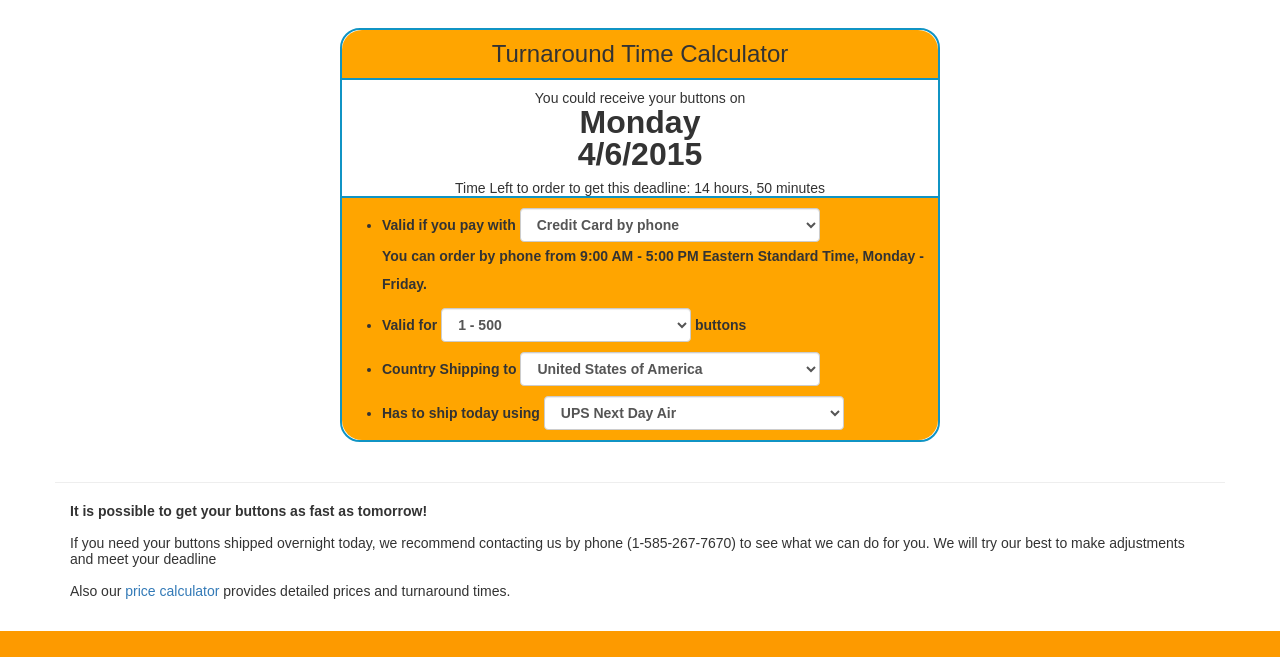
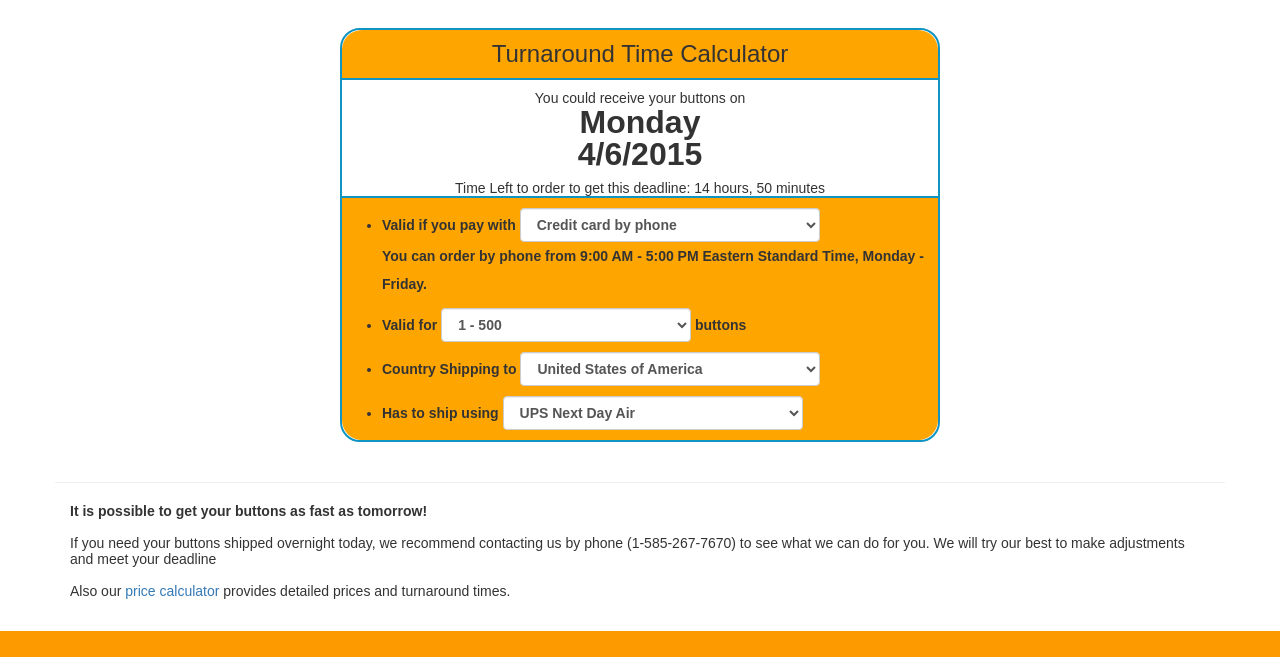
Before and after one commit to wackygeoff/wackybuttons, a Jekyll site: the page built from turnaround.html, in a window 1280 px wide, cut to the strip 248-905 px from the top of the page. Built offline with Jekyll 4.4.1, drawn with Linux system fonts in a browser that asks for light colours; nearby versions of some CDN libraries; comment, search, counter and statistics services are not loaded; some of the changed lines change nothing that is shown.

Commit message:
changes to turnaround
changes to turnaround

```diff
--- a/js/turnaround.js
+++ b/js/turnaround.js
@@ -1,5 +1,297 @@
+
+//--The following functions generate the content of the turnaround page--
+//--by adding or removing from the arays below will control how the forms will display on the page--
+//--and what will be available to the customer to choose from--
+
+//types of payment accepted
+function getPaymentTypes(){
+var paymentType = [];
+var paymentTime = [];
+paymentType[0] = 'Credit card by phone'; //payment type
+paymentTime[0] = [];
+paymentTime[0]['best'] = 0; //best case senario, how long it will take in days
+paymentTime[0]['worst'] = 0; //worst case senario, how long it will take in days
+paymentType[1] = 'Credit card or PayPal online';
+paymentTime[1] = [];
+paymentTime[1]['best'] = 0;
+paymentTime[1]['worst'] = 0;
+paymentType[2] = 'Bank account (eCheck) through PayPal';
+paymentTime[2] = [];
+paymentTime[2]['best'] = 3;
+paymentTime[2]['worst'] = 5;
+paymentType[3] = 'Bank - wire transfer';
+paymentTime[3] = [];
+paymentTime[3]['best'] = 2;
+paymentTime[3]['worst'] = 5;
+paymentType[4] = 'Check by mail';
+paymentTime[4] = [];
+paymentTime[4]['best'] = 2;
+paymentTime[4]['worst'] = 7;
+paymentType[5] = 'Money order by mail';
+paymentTime[5] = [];
+paymentTime[5]['best'] = 2;
+paymentTime[5]['worst'] = 7;
+return new Array(paymentType, paymentTime);
+}
+
+//quantity ranges to determine production time
+function getQtySelections(){
+var qtySelection = [];
+var productionTime = [];
+qtySelection[0] = '1 - 500';
+productionTime[0] = [];
+productionTime[0]['best'] = 0;
+productionTime[0]['worst'] = 1;
+qtySelection[1] = '501 - 1000';
+productionTime[1] = [];
+productionTime[1]['best'] = 1;
+productionTime[1]['worst'] = 2;
+qtySelection[2] = '1001 - 2000';
+productionTime[2] = [];
+productionTime[2]['best'] = 2;
+productionTime[2]['worst'] = 3;
+qtySelection[3] = '2001 - 5000';
+productionTime[3] = [];
+productionTime[3]['best'] = 3;
+productionTime[3]['worst'] = 5;
+qtySelection[4] = '5001 - 10000';
+productionTime[4] = [];
+productionTime[4]['best'] = 4;
+productionTime[4]['worst'] = 7;
+qtySelection[5] = '10001 - 25000';
+productionTime[5] = [];
+productionTime[5]['best'] = 5;
+productionTime[5]['worst'] = 10;
+qtySelection[6] = 'more than 25000';
+productionTime[6] = [];
+productionTime[6]['best'] = -1;
+productionTime[6]['worst'] = -1;
+return new Array(qtySelection, productionTime);
+}
 
 
+//domestic shipping options and how long they can take
+function getDomesticShipping(){
+var domesticShippingSel = [];
+var shippingTime = [];
+domesticShippingSel[0] = 'UPS Next Day Air';
+shippingTime[0] = [];
+shippingTime[0]['best'] = 1;
+shippingTime[0]['worst'] = 1;
+domesticShippingSel[1] = 'USPS Priority Mail Express';
+shippingTime[1] = [];
+shippingTime[1]['best'] = 1;
+shippingTime[1]['worst'] = 2;
+domesticShippingSel[2] = 'UPS 2nd Day Air';
+shippingTime[2] = [];
+shippingTime[2]['best'] = 2;
+shippingTime[2]['worst'] = 2;
+domesticShippingSel[3] = 'UPS 3 Day Select';
+shippingTime[3] = [];
+shippingTime[3]['best'] = 3;
+shippingTime[3]['worst'] = 3;
+domesticShippingSel[4] = 'USPS Priority Mail';
+shippingTime[4] = [];
+shippingTime[4]['best'] = 2;
+shippingTime[4]['worst'] = 4;
+domesticShippingSel[5] = 'UPS Ground';
+shippingTime[5] = [];
+shippingTime[5]['best'] = 2;
+shippingTime[5]['worst'] = 6;
+domesticShippingSel[6] = 'USPS First Class Mail';
+shippingTime[6] = [];
+shippingTime[6]['best'] = 3;
+shippingTime[6]['worst'] = 7;
+domesticShippingSel[7] = 'Wacky Saver Shipping';
+shippingTime[7] = [];
+shippingTime[7]['best'] = 2;
+shippingTime[7]['worst'] = 7;
+return new Array(domesticShippingSel, shippingTime);
+}
+
+//international shipping options and how long they can take
+function getInternationalShipping(){
+var internatShippingSel = [];
+var shippingTime = [];
+internatShippingSel[0] = 'USPS Priority Mail Express International';
+shippingTime[0] = [];
+shippingTime[0]['best'] = 3;
+shippingTime[0]['worst'] = 5;
+internatShippingSel[1] = 'USPS Priority Mail International';
+shippingTime[1] = [];
+shippingTime[1]['best'] = 6;
+shippingTime[1]['worst'] = 10;
+internatShippingSel[2] = 'USPS First Class Mail International';
+shippingTime[2] = [];
+shippingTime[2]['best'] = 7;
+shippingTime[2]['worst'] = 21;
+return new Array(internatShippingSel, shippingTime);
+}
+
+//--end functions that alter page content--
+
+
+//--determine the cutoff time to pay for an order--
+function getCutOffTime(curhours){
+//11:59 PM is 3:59 AM GMT - for midnight
+
+//default
+//6:00 AM EST is 10:00 AM GMT
+var cutofftime = 10;
+
+//check for special case
+//if cc by phone, shipping to US, 1-500 buttons, Next Day Air
+//12 pm is 4pm GMT (16 hundred hours GMT)
+if(getPaymentTypes()[0][document.timecalc.paying.value] == 'Credit card by phone' && (getDomesticShipping()[0][document.timecalc.shipping.value] == 'UPS Next Day Air' || getDomesticShipping()[0][document.timecalc.shipping.value] == 'USPS Priority Mail Express') && document.timecalc.country.value == "United States of America" && curhours < 16 && curhours > 11){
+cutofftime = 16;
+}
+
+return cutofftime;
+}
+//--end determine the cutoff time to pay for an order--
+
+
+
+
+
+
+
+function evalPaymentTime(){
+
+var paymenttypes = getPaymentTypes()[0];
+var paymenttime = getPaymentTypes()[1];
+var specialcase;
+var error;
+var payingval = document.timecalc.paying.value;
+var best = paymenttime[payingval]['best'];
+var worst = paymenttime[payingval]['worst'];
+var curtime = new Date();
+var curhours = curtime.getUTCHours()
+
+
+//-------conditions for how long it takes to pay--------------
+if(paymenttypes[payingval] == "Credit card by phone" && curhours < 16 && curhours > 11){
+specialcase = "by 12:00 PM Noon EST Today! Call us at 585-267-7670 to get your order scheduled.";
+}
+else if(paymenttypes[payingval] == 'Check by mail' || paymenttypes[payingval] == 'Money order by mail'){
+specialcase = "This quotation assumes your payment will take 1 week (7 days) for us to receive your payment in the mail.";
+}
+else{
+specialcase = "before 6:00 AM Eastern Standard Time.";
+//if after noon and paying with cc by phone
+if(paymenttypes[payingval] == "Credit card by phone"){
+specialcase = "You can order by phone from 9:00 AM - 5:00 PM Eastern Standard Time, Monday - Friday.";
+}
+}
+//-------end conditions for how long it takes to pay--------------
+
+
+return new Array(best, worst, specialcase, error);
+}
+
+
+
+
+
+
+
+function evalProductionTime(){
+var specialcase;
+var error;
+var qtytypes = getQtySelections()[0];
+var productiontime = getQtySelections()[1];
+var best = productiontime[document.timecalc.qty.value]['best'];
+var worst = productiontime[document.timecalc.qty.value]['worst'];
+
+
+//-------conditions for how long it takes to produce--------------
+if(best == -1){
+error = 'Unable to determine turnaround time. <a href="contact.php">Contact us</a> directly for turnaround quotation.';
+}
+//-------end conditions for how long it takes to produce--------------
+
+return new Array(best, worst, specialcase, error);
+}
+
+
+
+
+
+
+
+
+
+function evalShippingTime(){
+var specialcase;
+var error;
+var shippingtypes
+var shippingtime
+if(document.timecalc.country.value == "United States of America"){
+shippingtypes = getDomesticShipping()[0];
+shippingtime = getDomesticShipping()[1];
+}else{
+shippingtypes = getInternationalShipping()[0];
+shippingtime = getInternationalShipping()[1];
+}
+
+var best = shippingtime[document.timecalc.shipping.value]['best'];
+var worst = shippingtime[document.timecalc.shipping.value]['worst'];
+
+//-------conditions for how long it takes to ship--------------
+if(shippingtypes[document.timecalc.shipping.value].toLowerCase().indexOf("international") > -1){
+specialcase = "This quotation assumes minimal customs delays for international shipments. Delays at customs could cause your package to be received later than expected.";
+}
+//-------conditions for how long it takes to ship--------------
+
+return new Array(best, worst, specialcase, error);
+}
+
+
+
+
+
+
+
+//--generate html code for dropdown menus of the turnaround page--
+function payment_types_html(){
+paymenttypes = getPaymentTypes()[0];
+outputhtml = "";
+for(i = 0; i < paymenttypes.length; i++){
+outputhtml = outputhtml + '<option value="'+i+'">'+paymenttypes[i]+'</option>';
+}
+return outputhtml;
+}
+
+function qty_selections_html(){
+qtysel = getQtySelections()[0];
+outputhtml = "";
+for(i = 0; i < qtysel.length; i++){
+outputhtml = outputhtml + '<option value="'+i+'">'+qtysel[i]+'</option>';
+}
+return outputhtml;
+}
+
+function domestic_shipping_html(){
+domshipsel = getDomesticShipping()[0];
+outputhtml = "";
+for(i = 0; i < domshipsel.length; i++){
+outputhtml = outputhtml + '<option value="'+i+'">'+domshipsel[i]+'</option>';
+}
+return outputhtml;
+}
+
+function international_shipping_html(){
+intershipsel = getInternationalShipping()[0];
+outputhtml = "";
+for(i = 0; i < intershipsel.length; i++){
+outputhtml = outputhtml + '<option value="'+i+'">'+intershipsel[i]+'</option>';
+}
+return outputhtml;
+}
+//--end generate html code for dropdown menus of the turnaround page--
+
+
+//calculate date we are shipping out
 function calculate_ship_date(inpdate){
 var shipday = inpdate || new Date();//date inputted otherwise use todays date
 
@@ -32,10 +324,10 @@
 return shipday;
 }
 
-
+//calculate date of delivery
 function calculate_delivery_date(transitdays, shipdate){
 //takes the number of days in transit as an integer
-
+var upsorpo = is_ups_or_po();
 var deliveryday = shipdate || calculate_ship_date();//use date inputted as ship date otherwise use tomorrows date
 
 for(i = 1; i <= transitdays; i++){//loop for each transit day
@@ -44,7 +336,7 @@
 deliveryday.setDate(deliveryday.getDate() + 1);//add a day
 //then check if the day we set falls on a day that cannot be delivered
 //if so change to the day after
-while(deliveryday.getDay() == 6 || deliveryday.getDay() == 0){ // || shipday == holiday
+while( (upsorpo == 'ups' && deliveryday.getDay() == 6) || deliveryday.getDay() == 0){ // || shipday == holiday
 deliveryday.setDate(deliveryday.getDate() + 1);
 }
 
@@ -71,28 +363,13 @@
 
 
 
-
+//if country is changed see if we need to switch to international shipping options
 function changeCountry(){
 
 if(document.timecalc.country.value == "United States of America"){
-shippingtext = ' \
-<option value="1" selected="selected">UPS Next Day Air</option> \
-<option value="2">USPS Priority Mail Express</option> \
-<option value="2">UPS 2nd Day Air</option> \
-<option value="3">UPS 3 Day Select</option> \
-<option value="3">USPS Priority Mail</option> \
-<option value="6">UPS Ground</option> \
-<option value="7">USPS First Class Mail</option> \
-<option value="7">Wacky Saver Shipping</option> \
-';
-
+shippingtext = domestic_shipping_html();
 }else{
-shippingtext = ' \
-<option value="5" selected="selected">USPS Priority Mail Express International</option> \
-<option value="10">USPS Priority Mail International</option> \
-<option value="21">USPS First Class Mail International</option> \
-';
-
+shippingtext = international_shipping_html()
 }
 
 $('#shipping').html(shippingtext);
@@ -102,53 +379,9 @@
 
 }
 
-function evalPayment(){
-var specialcase;
-var payingval = document.timecalc.paying.value;
-var curtime = new Date();
-var curhours = curtime.getUTCHours()
-if(payingval == -1 && curhours < 16 && curhours > 11){
-specialcase = "by 12:00 PM Noon EST Today! Call us at 585-267-7670 to get your order scheduled.";
-}
-else if(payingval == 7){
-specialcase = "This quotation assumes your payment will take 1 week (7 days) for us to receive your payment in the mail.";
-}
-else{
-specialcase = "before 6:00 AM Eastern Standard Time.";
-//if after noon and paying with cc by phone
-if(payingval == -1){
-payingval = 0;
-specialcase = "You can order by phone from 9:00 AM - 5:00 PM Eastern Standard Time, Monday - Friday.";
-}
-}
-return new Array(payingval, specialcase);
-}
 
 
-
-function evalQty(){
-var specialcase;
-var qtyval = document.timecalc.qty.value;
-return new Array(qtyval, specialcase);
-}
-
-
-
-function evalShipping(){
-var specialcase;
-var shipmethval = document.timecalc.shipping.value;
-
-
-if(shipmethval == 5 || shipmethval == 10 || shipmethval == 21){
-specialcase = "This quotation assumes minimal customs delays for international shipments. Delays at customs could cause your package to be received later than expected.";
-}
-
-return new Array(shipmethval, specialcase);
-}
-
-
-
-
+//function to translate day of the week number to written day of the week
 function translateWeekday(inpdayintval){
 var d_names = ["Sunday","Monday", "Tuesday", "Wednesday",
 "Thursday", "Friday", "Saturday"];
@@ -156,27 +389,35 @@
 }
 
 
+//determine if UPS or USPS shipping
+function is_ups_or_po(){
 
+var upsorpo;
 
+if(document.timecalc.country.value == "United States of America"){
+shippingtypes = getDomesticShipping()[0];
+}else{
+shippingtypes = getInternationalShipping()[0];
+}
+
+if(shippingtypes[document.timecalc.shipping.value].toLowerCase().indexOf("ups") > -1){
+upsorpo = "ups";
+}else{
+upsorpo = "usps";
+}
+
+return upsorpo;
+}
+
+//writes the html for the time left to order countdown on the turnaround page
 function calcTimeLeftCounter(){
-
 
 var curtime = new Date();
 //figureout current time
 var curhours = curtime.getUTCHours(); //0 - 23
 var curminutes = curtime.getUTCMinutes(); //0 - 59
-//11:59 PM is 3:59 AM GMT - for midnight
 
-//default
-//6:00 AM EST is 10:00 AM GMT
-var cutofftime = 10;
-
-//check for special case
-//if cc by phone, shipping to US, 1-500 buttons, Next Day Air
-//12 pm is 4pm GMT (16 hundred hours GMT)
-if(document.timecalc.paying.value == -1 && document.timecalc.qty.value == 1 && document.timecalc.shipping.value == 1 && document.timecalc.country.value == "United States of America" && curhours < 16 && curhours > 11){
-var cutofftime = 16;
-}
+var cutofftime = getCutOffTime(curhours);
 
 if(curhours > cutofftime){
 hoursleft = ((24-curhours) + cutofftime) - 1;
@@ -185,9 +426,6 @@
 hoursleft = (cutofftime - curhours) - 1;
 minsleft = 60 - curminutes;
 }
-
-
-
 
 $('#timeleft').html(hoursleft + " hours, " + minsleft + " minutes");
 
@@ -198,48 +436,80 @@
 
 
 
+//Main function to calculate the turnaround and populate all the html
 function calculateTTime(){
 
 //--evaluate the form fields submitted--
-paymentArr = evalPayment();
-productionArr = evalQty();
-shippingArr = evalShipping();
+paymentArr = evalPaymentTime();
+productionArr = evalProductionTime();
+shippingArr = evalShippingTime();
 
-//--figure out delivery date--
-paymentTime = paymentArr[0];
-productionTime = productionArr[0];
-shippingTime = shippingArr[0];
+//--figure out delivery date ranges--
+paymentTimeBest = paymentArr[0];
+productionTimeBest = productionArr[0];
+shippingTimeBest = shippingArr[0];
 
-transitTime = eval(paymentTime) + eval(productionTime) + eval(shippingTime);
+paymentTimeWorst = paymentArr[1];
+productionTimeWorst = productionArr[1];
+shippingTimeWorst = shippingArr[1];
 
+//get special cases
+paymentSpecialCase = paymentArr[2];
+productionSpecialCase = productionArr[2];
+shippingSpecialCase = shippingArr[2];
+
+//get errors
+paymentError = paymentArr[3];
+productionError = productionArr[3];
+shippingError = shippingArr[3];
+
+
+turnaroundTimeBest = eval(paymentTimeBest) + eval(productionTimeBest) + eval(shippingTimeBest);
+turnaroundTimeWorst = eval(paymentTimeWorst) + eval(productionTimeWorst) + eval(shippingTimeWorst);
 //alert(transitTime);
 
-deliverydate = calculate_delivery_date(transitTime, new Date()); //ship today
+//figure out when we will ship out
+var curtime = new Date();
+var curhours = curtime.getUTCHours()
+var shipdate;
+//if paying by phone today during proper time
+if(getPaymentTypes()[0][document.timecalc.paying.value] == "Credit card by phone" && curhours < 16 && curhours > 11){
+shipdate = calculate_ship_date(curtime); //ship today
+}else{
+shipdate = calculate_ship_date(); //ship tomorrow or next available day
+}
+
+
+deliverydate = calculate_delivery_date(turnaroundTimeBest, shipdate);
 //--end figure out delivery date--
 
 //--include any special cases--
 var otherfineprinttext = "";
 var paymentdetailstext = "";
-paymentdetailstext = paymentArr[1];
-if(productionArr[1]){
-otherfineprinttext = "<li>" + productionArr[1] + "</li>";
+paymentdetailstext = paymentSpecialCase;
+if(productionSpecialCase){
+otherfineprinttext = "<li>" + productionSpecialCase + "</li>";
 }
-if(shippingArr[1]){
-otherfineprinttext = otherfineprinttext + "<li>" + shippingArr[1] + "</li>";
+if(shippingSpecialCase){
+otherfineprinttext = otherfineprinttext + "<li>" + shippingSpecialCase + "</li>";
 }
 
 $('#receivewhen').html(translateWeekday(deliverydate.getDay()));
 $('#receivedate').html((deliverydate.getMonth() + 1) + "/" + deliverydate.getDate() + "/" + deliverydate.getFullYear());
 $('#paymentdetails').html(paymentdetailstext);
 $('#otherfineprint').html(otherfineprinttext);
-
+//update the time left countdown
 calcTimeLeftCounter();
 
 }
 
 
+//after the page is loaded initiate all the dropdowns and calculate turnaround time if someone were to pay right now
 window.addEventListener("load", function(){
 //set defaults
+$('#country_dd').load('country_dropdown_php_output.txt');
+$('#payment_types').html(payment_types_html());
+$('#qty_selection').html(qty_selections_html());
+$('#shipping').html(domestic_shipping_html());
 calculateTTime();
-$('#country_dd').load('country_dropdown_php_output.txt');
 });
--- a/turnaround.html
+++ b/turnaround.html
@@ -37,13 +37,8 @@
 
 <li>Valid if you pay with
 
-<select name="paying" class="form-control" style="display:inline;max-width:300px;" onchange="calculateTTime();">
-<option value="-1" selected="selected">Credit Card by phone</option>
-<option value="0">Credit Card or PayPal online</option>
-<option value="4">PayPal - Bank Account (eCheck)</option>
-<option value="5">Bank - Wire Transfer</option>
-<option value="7">Check by mail</option>
-<option value="7">Money Order by mail</option>
+<select name="paying" id="payment_types" class="form-control" style="display:inline;max-width:300px;" onchange="calculateTTime();">
+
 </select>
 
 <br />
@@ -53,13 +48,8 @@
 
 <li>Valid for
 
-<select name="qty" class="form-control" style="display:inline;max-width:250px;" onchange="calculateTTime();">
-<option value="1" selected="selected">1 - 500</option>
-<option value="2">501 - 1000</option>
-<option value="3">1001 - 2000</option>
-<option value="5">2001 - 5000</option>
-<option value="7">5001 - 10000</option>
-<option value="9">10001 - 25000</option>
+<select name="qty" id="qty_selection" class="form-control" style="display:inline;max-width:250px;" onchange="calculateTTime();">
+
 </select>
 
  buttons</li>
@@ -74,17 +64,10 @@
 
 
 
-<li>Has to ship today using
+<li>Has to ship using
 
 <select name="shipping" id="shipping" class="form-control" style="display:inline;max-width:300px;" onchange="calculateTTime();">
-<option value="1" selected="selected">UPS Next Day Air</option>
-<option value="2">USPS Priority Mail Express</option>
-<option value="2">UPS 2nd Day Air</option>
-<option value="3">UPS 3 Day Select</option>
-<option value="3">USPS Priority Mail</option>
-<option value="6">UPS Ground</option>
-<option value="7">USPS First Class Mail</option>
-<option value="7">Wacky Saver Shipping</option>
+
 </select>
 
 </li>
```
